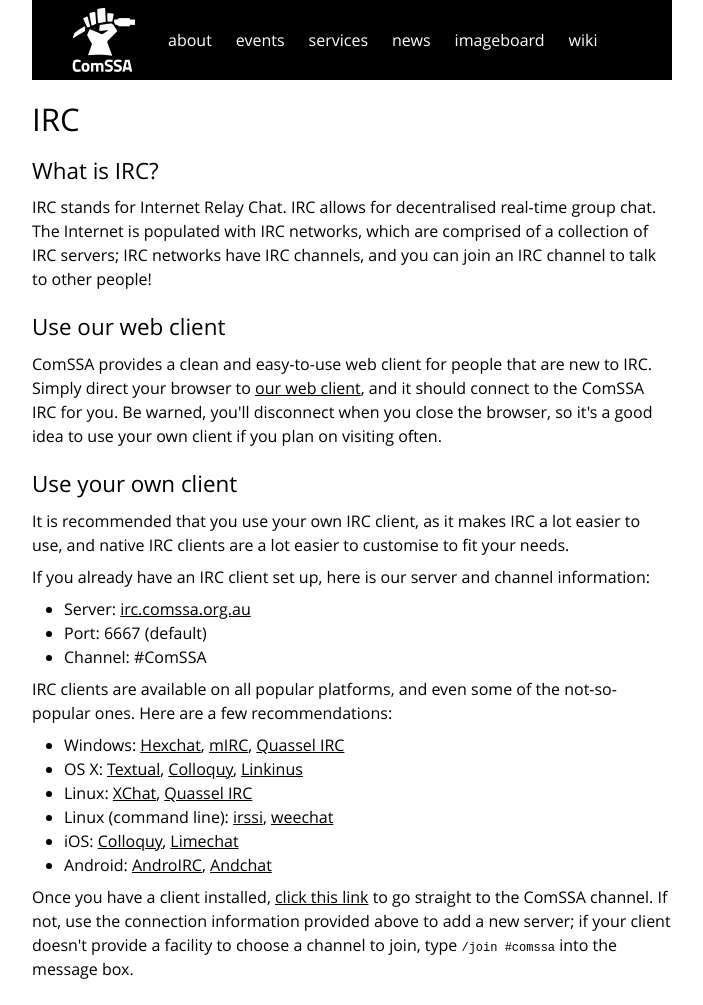
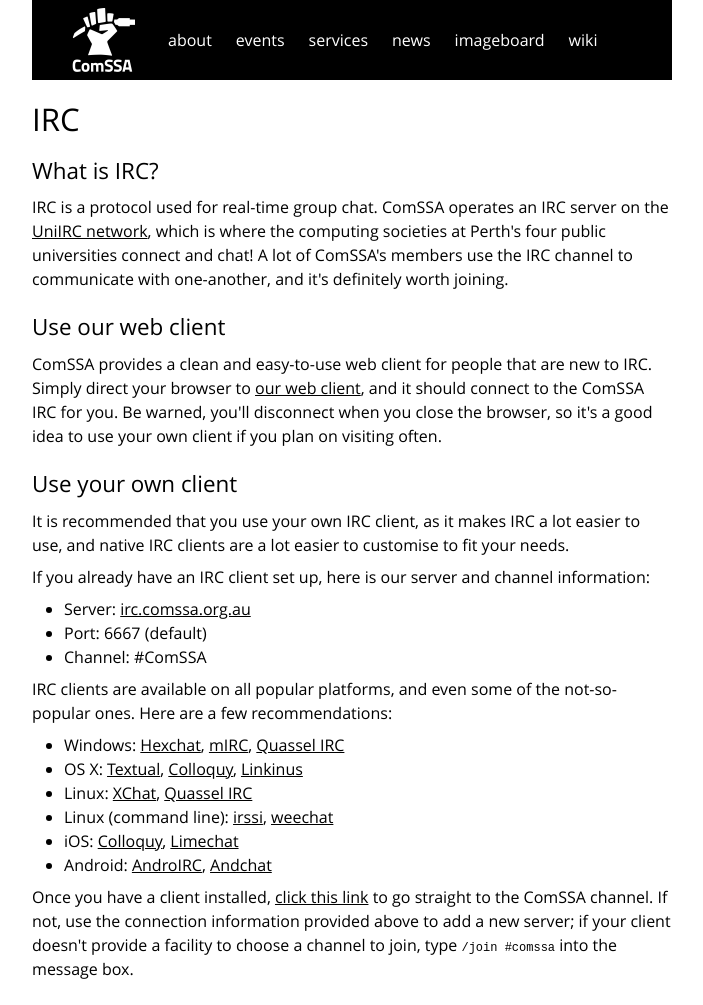
Before and after one commit to ComSSA/www.comssa.org.au, a Jekyll site: the page built from services/irc/index.html, in a window 1280 px wide. Shown: the whole page, without its empty margins (288-991 px from the left). Built offline with Jekyll 4.4.1, drawn with Linux system fonts in a browser that asks for light colours.

Commit message:
made the IRC description less stupid

```diff
--- a/services/irc/index.html
+++ b/services/irc/index.html
@@ -4,10 +4,11 @@ title: IRC
 ---
 
 <h2>What is IRC?</h2>
-<p>IRC stands for Internet Relay Chat. IRC allows for decentralised real-time
-group chat. The Internet is populated with IRC networks, which are comprised of
-a collection of IRC servers; IRC networks have IRC channels, and you can join
-an IRC channel to talk to other people!
+<p>IRC is a protocol used for real-time group chat. ComSSA operates an IRC server
+on the <a href="http://uniirc.com">UniIRC network</a>, which is where the computing
+societies at Perth's four public universities connect and chat! A lot of ComSSA's
+members use the IRC channel to communicate with one-another, and it's definitely
+worth joining.
 
 
 <h2>Use our web client</h2>
```
